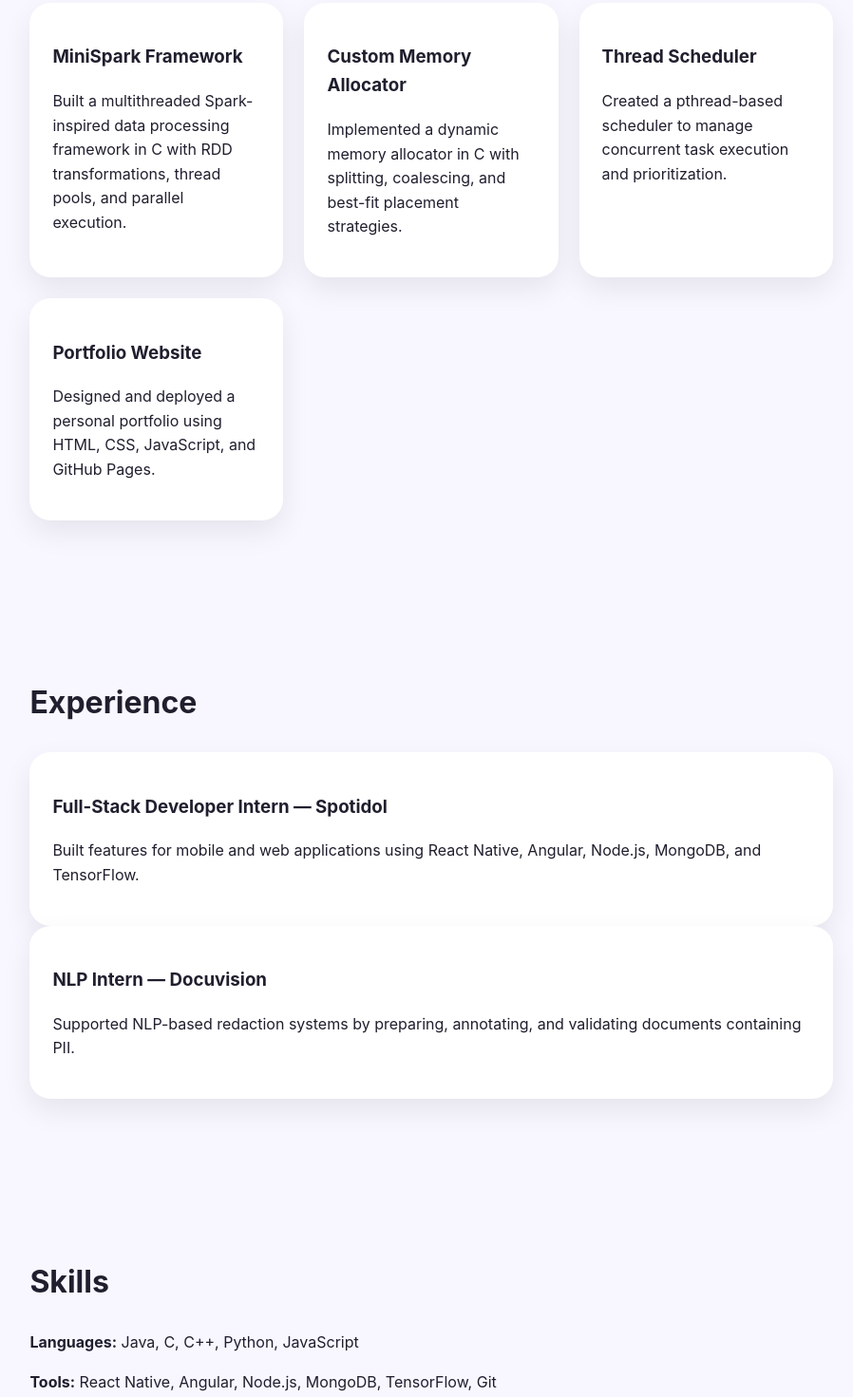
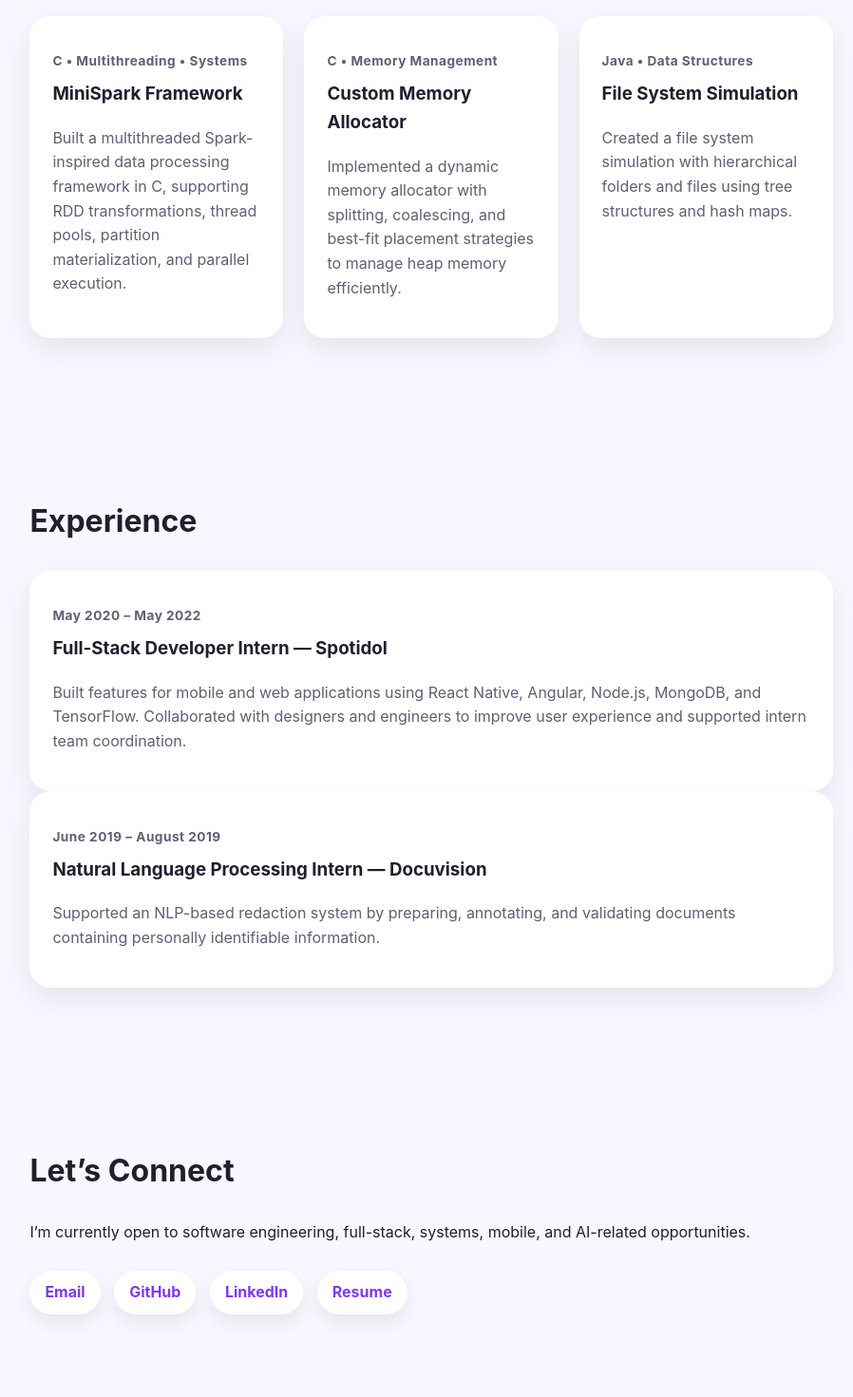
Before and after one commit to trisha-rajesh/trisha-rajesh.github.io, a plain HTML site: page index.html in a window 1280 px wide. Shown: the part 1329-2800 px from the top of the page at 95% size, without its empty margins (186-1084 px from the left). Drawn offline with Linux system fonts and the light colour scheme.

Commit message:
Updated format and information

```diff
--- a/index.html
+++ b/index.html
@@ -21,11 +21,14 @@
 
   <header class="hero">
     <p class="tag">Software Engineer • CS + Psychology</p>
+
     <h1>Hi, I’m Trisha Rajesh 👋</h1>
+
     <p class="hero-text">
-      I build thoughtful, user-centered software across full-stack, mobile,
-      systems programming, and AI.
+      I’m a recent UW–Madison graduate who enjoys building thoughtful,
+      user-centered software across full-stack, mobile, systems, and AI.
     </p>
+
     <div class="buttons">
       <a href="#projects">View Projects</a>
       <a href="resume.pdf" target="_blank" class="secondary">Resume</a>
@@ -34,66 +37,92 @@
 
   <section id="about" class="reveal">
     <h2>About Me</h2>
+
     <p>
-      I’m a recent graduate from the University of Wisconsin-Madison with dual
-      degrees in Computer Science and Psychology. I’m interested in software
-      engineering, systems programming, AI, and building technology that feels
-      intuitive and human-centered.
+      I graduated from the University of Wisconsin–Madison with dual degrees in
+      Computer Science and Psychology. I’m interested in software engineering,
+      systems programming, AI, and human-centered technology.
+    </p>
+
+    <p>
+      My experience includes full-stack development, mobile applications,
+      multithreaded systems, NLP/data annotation, and technical leadership.
+      I’ve worked with Java, C, C++, Python, JavaScript, React Native, Angular,
+      Node.js, MongoDB, TensorFlow, and Git.
     </p>
   </section>
 
   <section id="projects" class="reveal">
-    <h2>Projects</h2>
+    <h2>Featured Projects</h2>
 
     <div class="grid">
       <div class="card">
+        <p class="card-tag">C • Multithreading • Systems</p>
         <h3>MiniSpark Framework</h3>
-        <p>Built a multithreaded Spark-inspired data processing framework in C with RDD transformations, thread pools, and parallel execution.</p>
+        <p>
+          Built a multithreaded Spark-inspired data processing framework in C,
+          supporting RDD transformations, thread pools, partition materialization,
+          and parallel execution.
+        </p>
       </div>
 
       <div class="card">
+        <p class="card-tag">C • Memory Management</p>
         <h3>Custom Memory Allocator</h3>
-        <p>Implemented a dynamic memory allocator in C with splitting, coalescing, and best-fit placement strategies.</p>
+        <p>
+          Implemented a dynamic memory allocator with splitting, coalescing,
+          and best-fit placement strategies to manage heap memory efficiently.
+        </p>
       </div>
 
       <div class="card">
-        <h3>Thread Scheduler</h3>
-        <p>Created a pthread-based scheduler to manage concurrent task execution and prioritization.</p>
-      </div>
-
-      <div class="card">
-        <h3>Portfolio Website</h3>
-        <p>Designed and deployed a personal portfolio using HTML, CSS, JavaScript, and GitHub Pages.</p>
+        <p class="card-tag">Java • Data Structures</p>
+        <h3>File System Simulation</h3>
+        <p>
+          Created a file system simulation with hierarchical folders and files
+          using tree structures and hash maps.
+        </p>
       </div>
     </div>
   </section>
 
   <section id="experience" class="reveal">
     <h2>Experience</h2>
-
     <div class="card">
+      <p class="card-tag">May 2020 – May 2022</p>
       <h3>Full-Stack Developer Intern — Spotidol</h3>
-      <p>Built features for mobile and web applications using React Native, Angular, Node.js, MongoDB, and TensorFlow.</p>
+      <p>
+        Built features for mobile and web applications using React Native,
+        Angular, Node.js, MongoDB, and TensorFlow. Collaborated with designers
+        and engineers to improve user experience and supported intern team
+        coordination.
+      </p>
     </div>
 
     <div class="card">
-      <h3>NLP Intern — Docuvision</h3>
-      <p>Supported NLP-based redaction systems by preparing, annotating, and validating documents containing PII.</p>
+      <p class="card-tag">June 2019 – August 2019</p>
+      <h3>Natural Language Processing Intern — Docuvision</h3>
+      <p>
+        Supported an NLP-based redaction system by preparing, annotating, and
+        validating documents containing personally identifiable information.
+      </p>
     </div>
   </section>
 
-  <section id="skills" class="reveal">
-    <h2>Skills</h2>
-    <p><strong>Languages:</strong> Java, C, C++, Python, JavaScript</p>
-    <p><strong>Tools:</strong> React Native, Angular, Node.js, MongoDB, TensorFlow, Git</p>
-    <p><strong>CS:</strong> Data Structures, Algorithms, Operating Systems, Memory Management, Multithreading</p>
-  </section>
+  <section id="contact" class="reveal">
+    <h2>Let’s Connect</h2>
 
-  <section id="contact" class="reveal">
-    <h2>Contact</h2>
-    <p>Email: <a href="mailto:trisharajesh23@gmail.com">trisharajesh23@gmail.com</a></p>
-    <p>GitHub: <a href="https://github.com/trisha-rajesh" target="_blank">github.com/trisha-rajesh</a></p>
-    <p>LinkedIn: <a href="https://www.linkedin.com/in/trisha-rajesh-92a993187/" target="_blank">linkedin.com/in/trisha-rajesh</a></p>
+    <p>
+      I’m currently open to software engineering, full-stack, systems, mobile,
+      and AI-related opportunities.
+    </p>
+
+    <div class="contact-links">
+      <a href="mailto:trisharajesh23@gmail.com">Email</a>
+      <a href="https://github.com/trisha-rajesh" target="_blank">GitHub</a>
+      <a href="https://www.linkedin.com/in/trisha-rajesh-92a993187/" target="_blank">LinkedIn</a>
+      <a href="TrishaRajesh_Resume_v1.docx.pdf" target="_blank">Resume</a>
+    </div>
   </section>
 
   <footer>
--- a/style.css
+++ b/style.css
@@ -173,3 +173,42 @@ footer {
     padding-top: 70px;
   }
 }
+
+.card-tag {
+  color: var(--accent);
+  font-size: 0.85rem;
+  font-weight: 700;
+  margin-bottom: 8px;
+  letter-spacing: 0.5px;
+}
+
+.contact-links {
+  margin-top: 20px;
+}
+
+.contact-links a {
+  display: inline-block;
+  margin: 8px 10px 8px 0;
+  padding: 10px 16px;
+  border-radius: 999px;
+  background: var(--card);
+  text-decoration: none;
+  font-weight: 700;
+  box-shadow: 0 8px 20px rgba(0,0,0,0.08);
+}
+
+.contact-links a:hover {
+  transform: translateY(-3px);
+}
+
+nav h2 {
+  margin: 0;
+}
+
+.card p {
+  color: var(--muted);
+}
+
+.card h3 {
+  margin-top: 0;
+}
```
Also changed, not shown: 1 other file.
